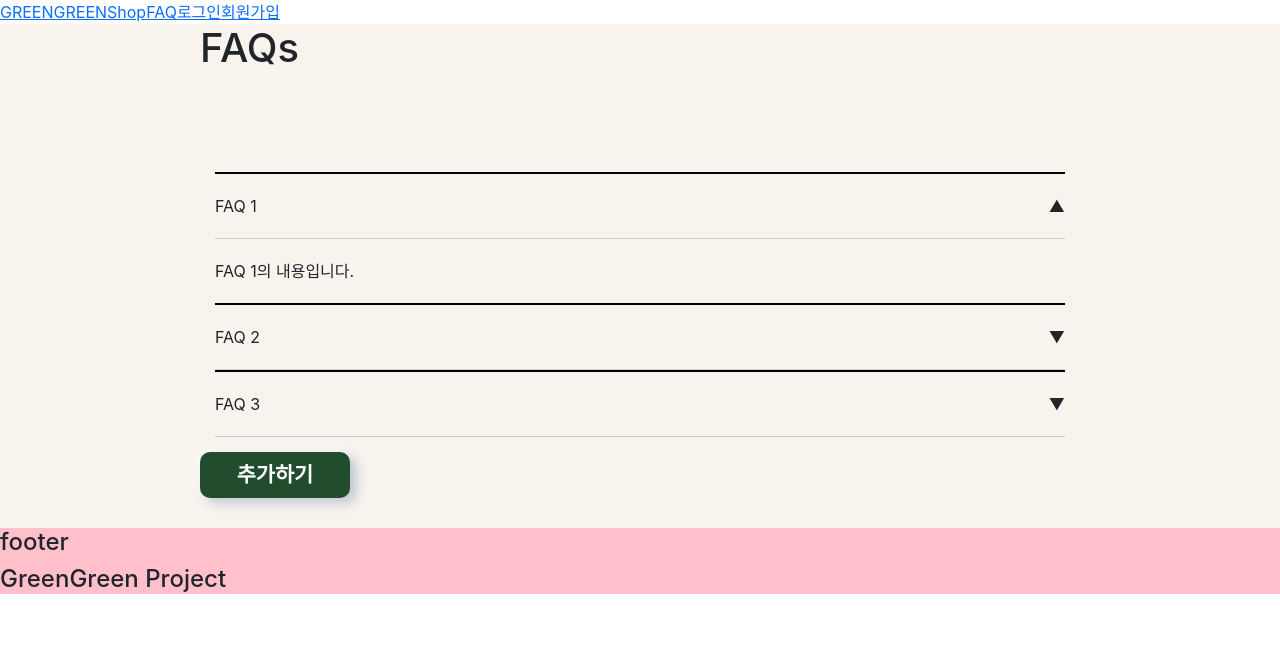
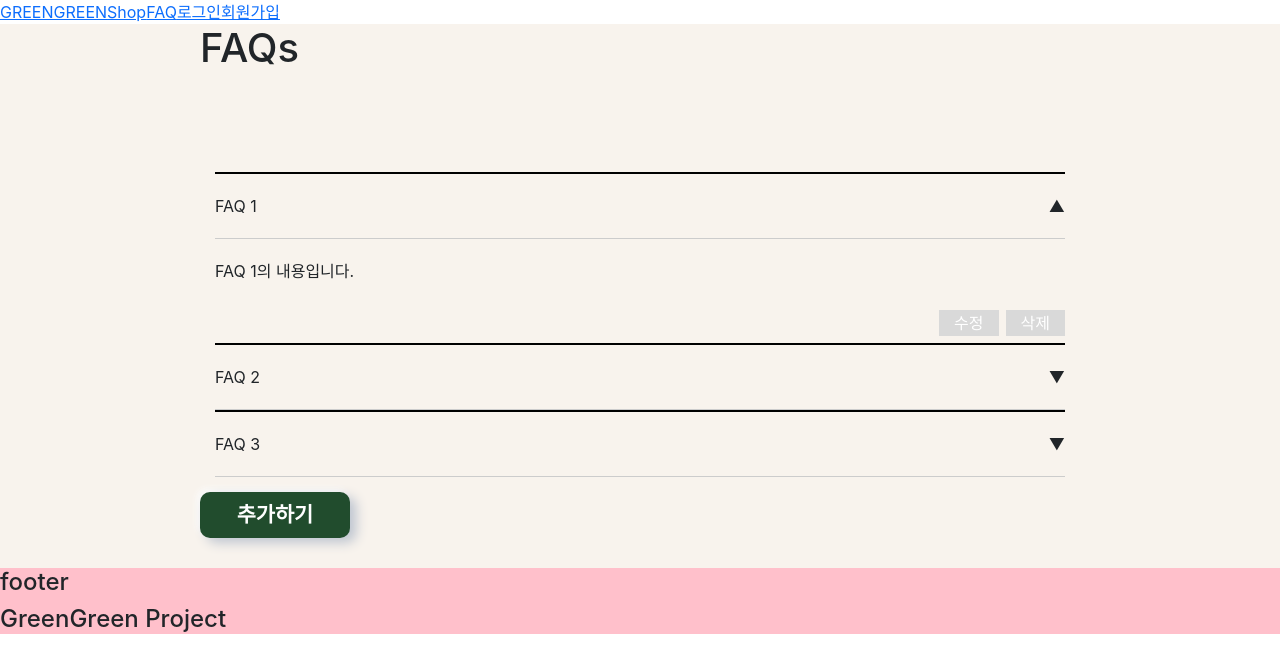
Before and after one commit to Grean-Grean/GreanGrean, a React (Create React App) app in the folder fe/: page /faq in a window 1280 px wide. Both pictures are taken after a click on the element "FAQ 1". Shown: the top 672 px of the page. Built offline with nearby package versions, Linux system fonts and the light colour scheme.

Commit message:
Feat : faq 수정/삭제 전송 데이터 수정231102 0704

```diff
--- a/fe/src/components/faq/Faq.js
+++ b/fe/src/components/faq/Faq.js
@@ -9,11 +9,10 @@ import styles from "./Faq.module.css";
 
 function Faq() {
   const navigate = useNavigate();
-  // const [faqData, setFaqData] = useState([]);
+  //const [faqData, setFaqData] = useState([]);
 
   // useEffect(() => {
-  //   // 백엔드 API 엔드포인트에 요청을 보냅니다.
-  //   axios.get('http://172.30.1.23:8080/faq/list').then((response) => {
+  //   axios.get('http://172.30.1.100:8080/faq/list').then((response) => {
   //     // 요청에 대한 응답에서 FAQ 데이터를 추출하여 상태에 설정합니다.
   //     setFaqData(response.data);
   //   });
@@ -21,17 +20,17 @@ function Faq() {
 
   const faqData = [
     {
-      faqid: 1,
+      faqId: 1,
       faqTitle: "FAQ 1",
       faqContent: "FAQ 1의 내용입니다.",
     },
     {
-      faqid: 2,
+      faqId: 2,
       faqTitle: "FAQ 2",
       faqContent: "FAQ 2의 내용입니다.",
     },
     {
-      faqid: 3,
+      faqId: 3,
       faqTitle: "FAQ 3",
       faqContent: "FAQ 3의 내용입니다.",
     },
--- a/fe/src/components/faq/Faq.module.css
+++ b/fe/src/components/faq/Faq.module.css
@@ -36,7 +36,7 @@
 
 .btn:active {
   /*버튼 눌리는 효과*/
-  box-shadow: inset -.3rem -.1rem 1.4rem  #FBFBFB,
+  /* box-shadow: inset -.3rem -.1rem 1.4rem  #FBFBFB,
               inset .3rem .4rem .8rem #BEC5D0;
-  cursor: pointer;
+  cursor: pointer; */
 }
--- a/fe/src/components/faq/FaqAdd.js
+++ b/fe/src/components/faq/FaqAdd.js
@@ -10,8 +10,10 @@ function FaqAdd() {
   const [faqData, setFaqData] = useState({
     faqTitle: "",
     faqContent: "",
-    userNickName: "",
+    userNickName: "admin",
   });
+
+  console.log(faqData);
 
   const handleInputChange = (e) => {
     const { id, value } = e.target; // "id"와 "value"를 가져옵니다.
@@ -22,15 +24,17 @@ function FaqAdd() {
   };
 
   const handleFaqAdd = () => {
+    console.log(faqData);
     axios
-      .post("http://172.30.1.23:8080/faq/add", faqData)
-      .then((response) => {
+      .post("http://172.30.1.100:8080/faq/add", faqData)
+      .then(() => {
         // Handle the response from the server here
-        console.log(response);
+        // console.log(response);
       })
       .catch((error) => {
         // Handle errors here
         console.error(error);
+        console.log("에러남");
       });
 
     navigate("/faq");
@@ -52,7 +56,9 @@ function FaqAdd() {
         ></input>
       </div>
       <div>
-        <label className={Styles.label} htmlFor="faqcontent">내용</label>
+        <label className={Styles.label} htmlFor="faqcontent">
+          내용
+        </label>
         <input
           className={Styles.faq_content}
           type="text"
@@ -63,7 +69,9 @@ function FaqAdd() {
           onChange={handleInputChange}
         ></input>
       </div>
-      <button className={Styles.faqadd_button} onClick={handleFaqAdd}>추가하기</button>
+      <button className={Styles.faqadd_button} onClick={handleFaqAdd}>
+        추가하기
+      </button>
     </div>
   );
 }
--- a/fe/src/components/faq/FaqDetail.js
+++ b/fe/src/components/faq/FaqDetail.js
@@ -1,14 +1,147 @@
-import React, { useState } from "react";
+import React, { useState, useRef } from "react";
 import styles from "./FaqDetail.module.css"; // CSS 모듈 가져오기
+import axios from "axios";
 
 function FaqDetail({ faqData }) {
   const [expandedIndex, setExpandedIndex] = useState(null);
+  const [editModeIndex, setEditModeIndex] = useState(null);
+
+  /**사용자 아이디 일반 사용자/admin 구분 코드 추가 필요 */
+  const [faqEditData, setFaqEditData] = useState({
+    faqId: "",
+    faqTitle: "",
+    faqContent: "",
+    userNickName: "admin",
+  });
+
+  const handleInputChange = (e) => {
+    const { name, value } = e.target;
+    setFaqEditData({
+      ...faqEditData,
+      [name]: value,
+    });
+  };
 
   const toggleAccordion = (index) => {
     if (expandedIndex === index) {
       setExpandedIndex(null);
     } else {
       setExpandedIndex(index);
+    }
+  };
+
+  const toggleEditMode = (index) => {
+    if (editModeIndex === index) {
+      setEditModeIndex(null);
+    } else {
+      setEditModeIndex(index);
+    }
+  };
+  //     if (editModeIndex === index) {
+  //       // Axios를 통해 백엔드에서 FAQ 내용을 업데이트하는 부분을 처리합니다.
+  //       // 백엔드 API와 함께 이 부분을 구현해야 합니다.
+  //       // 업데이트 후, 수정 모드를 다시 false로 설정합니다.
+
+  //       console.log("faqid : ", faq.faqId);
+
+  //       setFaqEditData({
+  //         ...faqEditData, // 기존의 다른 속성을 유지
+  //         faqContent: editedContent, // faqContent 속성만 업데이트
+  //       });
+
+  //       //   console.log(faqEditData);
+
+  //       const updatedFaqEditData = {
+  //         ...faqEditData, // 기존의 다른 속성을 유지
+  //         faqId: faq.faqId,
+  //         faqTitle: faq.faqTitle,
+  //         faqContent: editedContent, // faqContent 속성만 업데이트
+  //       };
+
+  //       console.log(updatedFaqEditData); // 업데이트된 faqEditData 출력
+
+  //       axios
+  //         .put(`http://172.30.1.100:8080/faq/modify/${faq.faqid}`, faqEditData)
+  //         .then(() => {
+  //           toggleEditMode(index);
+  //         })
+  //         .catch((error) => {
+  //           console.error("FAQ 업데이트 오류:", error);
+  //         });
+
+  //       toggleEditMode(index); // 수정 모드를 false로 설정합니다 (수정 -> 확인)
+  //     } else {
+  //       toggleEditMode(index); // 수정 모드를 true로 설정합니다 (수정 -> 확인)
+  //     }
+  //   };
+
+  const faqModify = (faq, index) => {
+    if (editModeIndex === index) {
+      /* Axios를 통해 백엔드에서 FAQ 내용을 업데이트하는 부분/ 업데이트 후, 수정 모드를 다시 false로 설정*/
+
+      console.log("faqId : ", faq.faqId);
+      console.log("수정모드 내용 확인: ", faqEditData);
+
+      axios
+        .put(`http://172.30.1.100:8080/faq/modify/${faq.faqid}`, faqEditData)
+        .then(() => {
+          toggleEditMode(index);
+          // 성공적으로 수정데이터 전송 후 기존 editdata 초기화
+          setFaqEditData({
+            faqId: "",
+            faqTitle: "",
+            faqContent: "",
+            userNickName: "admin",
+          });
+        })
+        .catch((error) => {
+          console.error("FAQ 업데이트 오류:", error);
+        });
+
+      toggleEditMode(index); // 수정 모드를 false로 설정합니다 (수정 -> 확인)
+    } else {
+      toggleEditMode(index); // 수정 모드를 true로 설정합니다 (수정 -> 확인)
+      //선택한 faq로 초기화
+      faqEditData.faqId = faq.faqId;
+      faqEditData.faqTitle = faq.faqTitle;
+      faqEditData.faqContent = faq.faqContent;
+
+      console.log("faqEditData: ", faqEditData);
+    }
+  };
+
+  const faqDelete = (faq) => {
+    const confirmDelete = window.confirm("정말 삭제하시겠습니까?");
+    let deleteFaq = {
+      faqId: "",
+      userNickName: "admin",
+    };
+
+    if (confirmDelete) {
+      // 삭제 확인 시
+      deleteFaq = {
+        ...deleteFaq,
+        faqId: faq.faqId,
+      };
+
+      console.log("delete Faq:", deleteFaq);
+
+      axios
+        .delete(`http://172.30.1.100:8080/faq/delete/${faq.faqid}`, deleteFaq)
+        .then(() => {
+          // 삭제 성공 시, 화면에서도 해당 FAQ를 삭제합니다.
+          const updatedFaqData = faqData.filter(
+            (item) => item.faqid !== faq.faqid
+          );
+          setExpandedIndex(null);
+          setEditModeIndex(null);
+          setFaqEditData(updatedFaqData);
+        })
+        .catch((error) => {
+          console.error("FAQ 삭제 오류:", error);
+        });
+
+      console.log("삭제되었습니다.");
     }
   };
 
@@ -29,8 +162,24 @@ function FaqDetail({ faqData }) {
           <div className={styles["faq-divider"]} />
           {expandedIndex === index && (
             <div>
-              <div className={`${styles["faq-content"]} ${styles.active}`}>
-                {faq.faqContent}
+              {editModeIndex === index ? (
+                <textarea
+                  typeof="text"
+                  id="faqContent"
+                  name="faqContent"
+                  value={faqEditData.faqContent}
+                  onChange={handleInputChange}
+                />
+              ) : (
+                <div className={`${styles["faq-content"]} ${styles.active}`}>
+                  {faq.faqContent}
+                </div>
+              )}
+              <div className={`${styles["gray-box"]}`}>
+                <button onClick={() => faqModify(faq, index)}>
+                  {editModeIndex === index ? "확인" : "수정"}
+                </button>
+                <button onClick={() => faqDelete(faq)}>삭제</button>
               </div>
             </div>
           )}
--- a/fe/src/components/faq/FaqDetail.module.css
+++ b/fe/src/components/faq/FaqDetail.module.css
@@ -4,7 +4,7 @@
 
 .faq-title,
 .faq-content {
-  margin: 20px 0px
+  margin: 20px 0px;
 }
 
 /* 아코디언 아이콘을 오른쪽으로 정렬 */
@@ -21,7 +21,6 @@
 /* 기본 가로선 스타일 */
 .faq-divider {
   border-bottom: 1px solid #ccc;
-
 }
 
 /* 활성화된 가로선 스타일 */
@@ -32,11 +31,37 @@
 /* 타이틀 위의 가로선 스타일 */
 .faq-title-divider {
   border-top: 1px solid #ccc;
-
 }
 
 /* 타이틀-콘텐츠 사이의 두꺼운 가로선 스타일 */
 .faq-title-content-divider {
   border-top: 2px solid #000; /* 두꺼운 가로선 스타일 */
+}
 
+.gray-box button {
+  background-color: #D9D9D9; /* 네모박스 배경색 설정 */
+  padding: 1px 15px; /* 글씨와 네모박스 사이의 패딩 설정 */
+  color: white; /* 글씨 색상 설정 */
+  display: inline-block; /* 네모박스 크기를 글씨 크기에 맞게 설정 */
+  margin: 7px 0px 7px 7px; /*위 오른쪽 아래 왼쪽*/
+  border: none;
+  outline: none;
 }
+
+.gray-box {
+  text-align: right;
+}
+
+.gray-box button:active {
+  outline: 2px solid #696969; /* 원하는 스타일 및 색상을 적용합니다 */
+}
+
+textarea {
+    margin: 20px 0px;
+    width: 100%;
+    height: auto;
+    background: transparent;
+    border: 2px solid #aeaeae;
+    outline-color: #214C2D;
+    resize: none; /* 사용자가 크기 조절을 못하도록 설정, 필요에 따라 제거 가능 */
+  }
```
Lines whose indentation alone changed are shown as unchanged.
